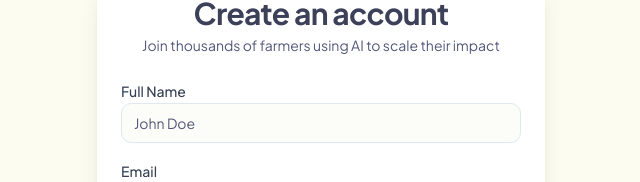
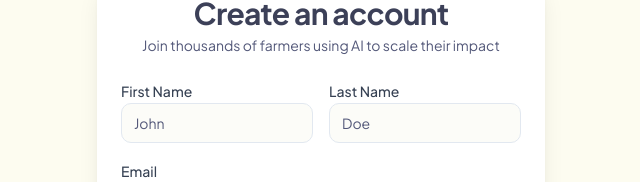
Before and after one commit to Oriolowo-Mustapha/Agroguardian---Frontend, a React (Vite) app: page /register in a window 1280 px wide. Shown: the part 149-331 px from the top of the page, without its empty margins (319-959 px from the left). Built offline with nearby package versions, Linux system fonts and the light colour scheme.

Commit message:
fix: update password validation rules in LoginPage and RegisterPage for consistency

```diff
--- a/src/pages/LoginPage.jsx
+++ b/src/pages/LoginPage.jsx
@@ -12,7 +12,7 @@ import useAuthStore from '../store/authStore';
 
 const loginSchema = z.object({
   email: z.string().email('Invalid email address'),
-  password: z.string().min(6, 'Password must be at least 6 characters'),
+  password: z.string().min(8, 'Password must be at least 8 characters'),
 });
 
 const LoginPage = () => {
@@ -130,7 +130,7 @@ const LoginPage = () => {
             variant="outline"
             className="w-full border-gray-200 hover:bg-gray-50"
             onClick={() => {
-              const apiBase = import.meta.env.VITE_API_URL || 'https://agro-guardian-ai-three.vercel.app/api';
+              const apiBase = import.meta.env.VITE_API_URL || 'http://localhost:5000/api';
               const redirect = `${window.location.origin}/auth/google/callback`;
               window.location.href = `${apiBase}/auth/google?redirect=${encodeURIComponent(redirect)}`;
             }}
--- a/src/pages/RegisterPage.jsx
+++ b/src/pages/RegisterPage.jsx
@@ -10,10 +10,17 @@ import { Card, CardHeader, CardTitle, CardDescription, CardContent, CardFooter }
 import api from '../lib/axios';
 
 const registerSchema = z.object({
-  fullName: z.string().min(2, 'Full name must be at least 2 characters'),
+  firstName: z.string().min(2, 'First name must be at least 2 characters'),
+  lastName: z.string().min(2, 'Last name must be at least 2 characters'),
   email: z.string().email('Invalid email address'),
-  password: z.string().min(6, 'Password must be at least 6 characters'),
-  confirmPassword: z.string().min(6, 'Confirm password must be at least 6 characters'),
+  password: z
+    .string()
+    .min(8, 'Password must be at least 8 characters')
+    .regex(
+      /^(?=.*[a-z])(?=.*[A-Z])(?=.*\d)/,
+      'Password must contain at least one uppercase letter, one lowercase letter, and one number'
+    ),
+  confirmPassword: z.string(),
 }).refine((data) => data.password === data.confirmPassword, {
   message: "Passwords don't match",
   path: ["confirmPassword"],
@@ -90,15 +97,27 @@ const RegisterPage = () => {
                 {error}
               </div>
             )}
-            <div className="space-y-2">
-              <label className="text-sm font-medium text-gray-700" htmlFor="fullName">Full Name</label>
-              <Input
-                id="fullName"
-                placeholder="John Doe"
-                {...register('fullName')}
-                className={errors.fullName ? 'border-red-500' : ''}
-              />
-              {errors.fullName && <p className="text-xs text-red-500">{errors.fullName.message}</p>}
+            <div className="grid grid-cols-2 gap-4">
+              <div className="space-y-2">
+                <label className="text-sm font-medium text-gray-700" htmlFor="firstName">First Name</label>
+                <Input
+                  id="firstName"
+                  placeholder="John"
+                  {...register('firstName')}
+                  className={errors.firstName ? 'border-red-500' : ''}
+                />
+                {errors.firstName && <p className="text-xs text-red-500">{errors.firstName.message}</p>}
+              </div>
+              <div className="space-y-2">
+                <label className="text-sm font-medium text-gray-700" htmlFor="lastName">Last Name</label>
+                <Input
+                  id="lastName"
+                  placeholder="Doe"
+                  {...register('lastName')}
+                  className={errors.lastName ? 'border-red-500' : ''}
+                />
+                {errors.lastName && <p className="text-xs text-red-500">{errors.lastName.message}</p>}
+              </div>
             </div>
             <div className="space-y-2">
               <label className="text-sm font-medium text-gray-700" htmlFor="email">Email</label>
```
